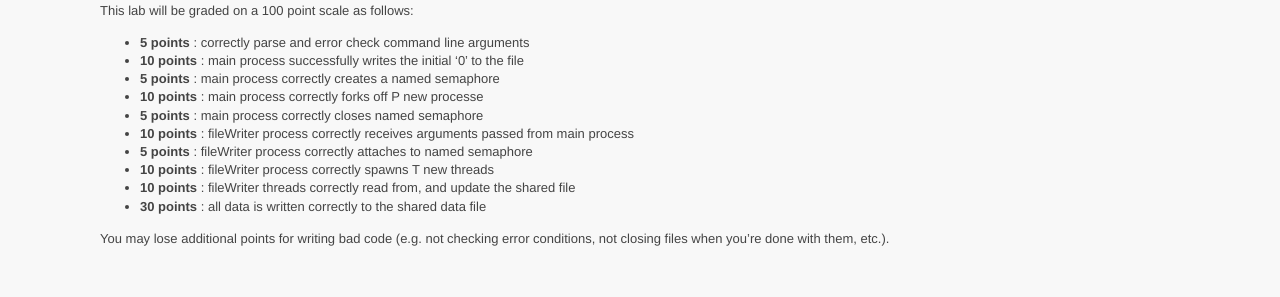
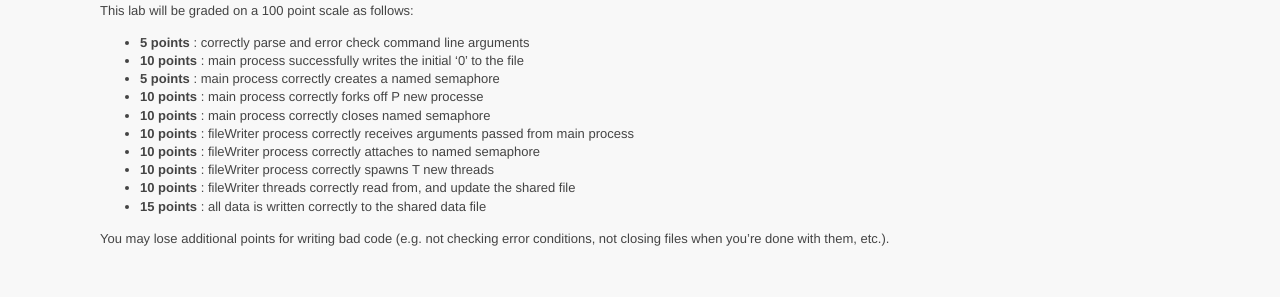
Before and after one commit to ycpcs/cs420-fall2016, a Jekyll site: the page built from labs/lab03.md, in a window 1280 px wide and 900 px high, scrolled down 2767 px. Shown: the part 161-458 px from the top of the window. Built offline with Jekyll 4.4.1, drawn with Linux system fonts in a browser that asks for light colours.

Commit message:
updated lab#3 rubric

```diff
--- a/labs/lab03.md
+++ b/labs/lab03.md
@@ -181,12 +181,12 @@ This lab will be graded on a 100 point scale as follows:
  - **10 points** : main process successfully writes the initial '0' to the file
  - **5 points** : main process correctly creates a named semaphore
  - **10 points** : main process correctly forks off P new processe
- - **5 points** : main process correctly closes named semaphore
+ - **10 points** : main process correctly closes named semaphore
  - **10 points** : fileWriter process correctly receives arguments passed from main process
- - **5 points** : fileWriter process correctly attaches to named semaphore
+ - **10 points** : fileWriter process correctly attaches to named semaphore
  - **10 points** : fileWriter process correctly spawns T new threads
  - **10 points** : fileWriter threads correctly read from, and update the shared file
- - **30 points** : all data is written correctly to the shared data file
+ - **15 points** : all data is written correctly to the shared data file
 
 You may lose additional points for writing bad code (e.g. not checking error conditions, not closing files when you're done with them, etc.).
 
```
